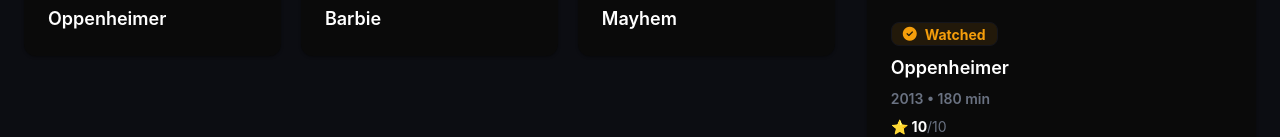
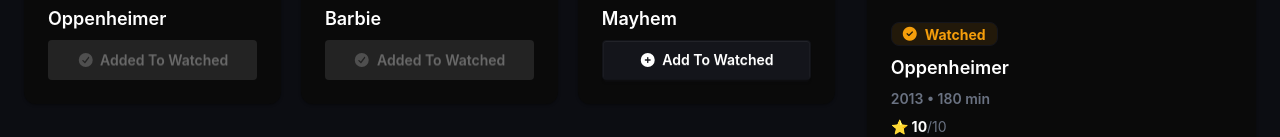
Before and after one commit to reihandems/reelix-app, a React (Vite) app: page / in a window 1280 px wide. Shown: the part 1234-1371 px from the top of the page. Built offline with nearby package versions, Linux system fonts and the light colour scheme.

Commit message:
feature: add to watchedlist feature

```diff
--- a/package.json
+++ b/package.json
@@ -10,6 +10,11 @@
     "preview": "vite preview"
   },
   "dependencies": {
+    "@fortawesome/fontawesome-svg-core": "^7.3.1",
+    "@fortawesome/free-brands-svg-icons": "^7.3.1",
+    "@fortawesome/free-regular-svg-icons": "^7.3.1",
+    "@fortawesome/free-solid-svg-icons": "^7.3.1",
+    "@fortawesome/react-fontawesome": "^3.5.0",
     "@tailwindcss/vite": "^4.3.3",
     "react": "^19.2.8",
     "react-dom": "^19.2.8",
--- a/src/App.jsx
+++ b/src/App.jsx
@@ -14,7 +14,7 @@
   const [query, setQuery] = useState("")
   const [movies, setMovies] = useState(MovieData);
   const [watched, setWatched] = useState(WatchedData);
-  const [searchMovie, setSearchMovie] = useState([])
+  const [searchMovie, setSearchMovie] = useState([]);
 
   function onSearchResult() {
     setSearchMovie(
@@ -22,6 +22,17 @@
         return movie.Title.toLowerCase().includes(query.toLowerCase());
       })
     )
+  }
+
+  function addToWatchlists(movie) {
+    const newWatchedMovie = {
+      ...movie,
+      runtime: 0,
+      imdbRating: 0,
+      userRating: 0
+    };
+
+    setWatched([...watched, newWatchedMovie])
   }
 
   return (
@@ -38,7 +49,7 @@
       </Hero>
 
       <div className="grid grid-cols-6 gap-8 p-6">
-        <MovieLists movies={movies} />
+        <MovieLists movies={movies} watched={watched} addToWatchlists={addToWatchlists} />
         <WatchedLists watched={watched} />
       </div>
     </>
--- a/src/components/MovieCard.jsx
+++ b/src/components/MovieCard.jsx
@@ -1,4 +1,10 @@
-export default function MovieCard({ movie }) {
+import { FontAwesomeIcon } from "@fortawesome/react-fontawesome";
+import { faCirclePlus, faCircleCheck } from "@fortawesome/free-solid-svg-icons";
+
+export default function MovieCard({ movie, addToWatchlists, watched }) {
+  const isWatched = watched.some((w) => w.imdbID === movie.imdbID);
+
+  console.log(movie.Title, isWatched);
   return (
     <>
       <div className="card bg-neutral-950 flex-1 min-w-48 shadow-sm/30 rounded-xl">
@@ -12,6 +18,14 @@
         <div className="card-body flex">
           <p className="text-sm font-semibold text-gray-500">{movie.Year}</p>
           <h2 className="card-title">{movie.Title}</h2>
+
+          <button
+            className={`btn ${isWatched ? "btn-disabled" : ""}`}
+            onClick={() => addToWatchlists(movie)}
+          >
+            <FontAwesomeIcon icon={isWatched ? faCircleCheck : faCirclePlus} />
+            Add{isWatched ? "ed" : ""} To Watched
+          </button>
         </div>
       </div>
     </>
--- a/src/components/MovieLists.jsx
+++ b/src/components/MovieLists.jsx
@@ -1,6 +1,6 @@
 import MovieCard from "./MovieCard";
 
-export default function MovieLists({ movies }) {
+export default function MovieLists({ movies, addToWatchlists, watched }) {
   return (
     <>
       <div className="col-span-6 md:col-span-4 flex flex-col gap-5">
@@ -18,7 +18,12 @@
 
         <div className="flex flex-wrap gap-5 justify-between">
           {movies?.map((movie) => (
-                <MovieCard key={movie.imdbID} movie={movie} />
+            <MovieCard
+              key={movie.imdbID}
+              movie={movie}
+              addToWatchlists={addToWatchlists}
+              watched={watched}
+            />
           ))}
         </div>
       </div>
```
Also changed, not shown: 1 other file (tests, documents, lock files or other folders). Lines whose indentation alone changed are shown as unchanged.
